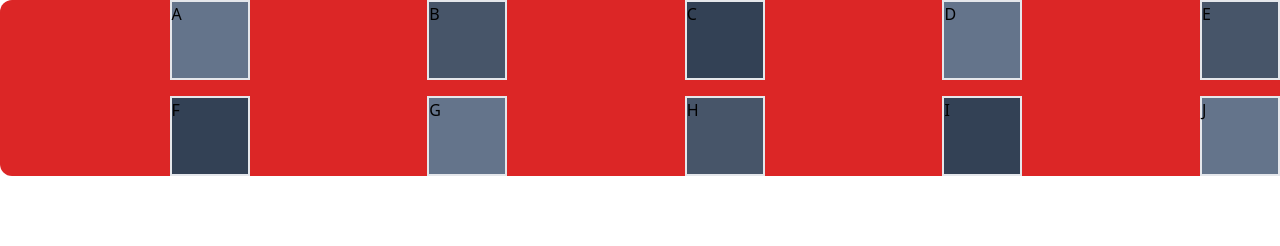
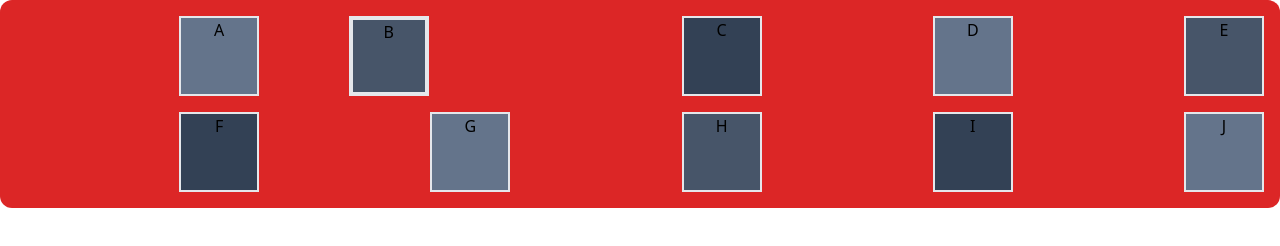
Before and after one commit to Craig-WIT/tailwindCSS-project2, a website: page index.html in a window 1280 px wide. Drawn offline with Linux system fonts and the light colour scheme.

Commit message:
Margin & padding

```diff
--- a/index.html
+++ b/index.html
@@ -8,9 +8,9 @@
 </head>
 <body>
 
-    <div class="mx-auto grid grid-cols-5 bg-red-600 rounded-xl grid-flow-row gap-x-2 gap-y-4 justify-items-end">
+    <div class="mx-auto grid grid-cols-5 bg-red-600 rounded-xl grid-flow-row gap-x-2 gap-y-4 justify-items-end text-center p-4">
         <div class="h-20 w-20 border-2 bg-slate-500">A</div>
-        <div class="h-20 w-20 border-2 bg-slate-600">B</div>
+        <div class="h-20 w-20 border-4 bg-slate-600 justify-self-center">B</div>
         <div class="h-20 w-20 border-2 bg-slate-700">C</div>
 
         <div class="h-20 w-20 border-2 bg-slate-500">D</div>
```
Also changed, not shown: output/tailwind.css.
